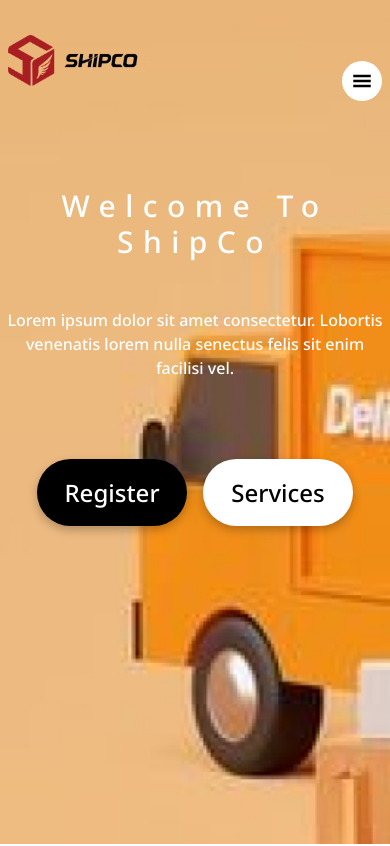
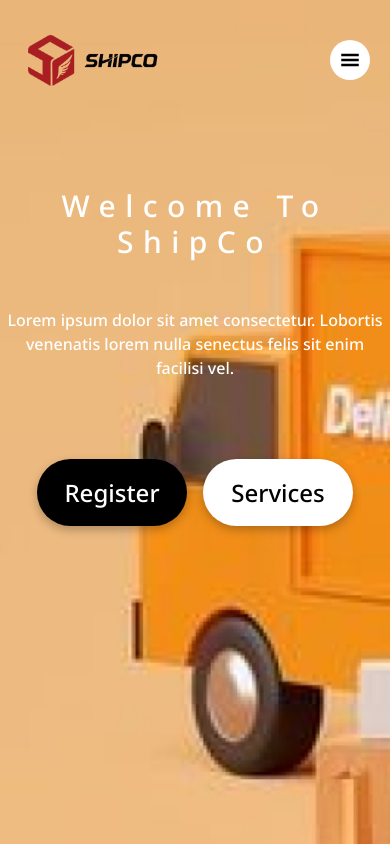
Before and after one commit to Tusho7/shipper-anri-sandro, a React (Vite) app: page / in a window 390 px wide. Shown: the top 846 px of the page. Built offline with nearby package versions, Linux system fonts and the light colour scheme.

Commit message:
style:change position to logo and hamburger menu

```diff
--- a/src/components/Navbar/Navbar.tsx
+++ b/src/components/Navbar/Navbar.tsx
@@ -5,7 +5,7 @@ import NavbarMenu from '../NavbarMenu/NavbarMenu';
 const Navbar = () => {
 
   return (
-    <nav className="bg-transparent flex  items-center justify-between px-2 lg:px-14 pt-[35px] font-semibold">
+    <nav className="bg-transparent flex  items-center justify-between px-7 lg:px-14 pt-[35px] font-semibold">
       <div>
         <img src={ShipperLogo} alt="shipper logo"  className="w-2/3"/>
       </div>
--- a/src/components/NavbarMenu/NavbarItem.tsx
+++ b/src/components/NavbarMenu/NavbarItem.tsx
@@ -1,7 +1,6 @@
-import React from "react";
 import { motion } from "framer-motion";
 
-const NavbarItem: React.FC<any> = ({ isToggled }) => {
+const NavbarItem = () => {
   const items = ["Home", "Products", "Services", "About"];
 
   const navList = {
--- a/src/components/NavbarMenu/NavbarMenu.tsx
+++ b/src/components/NavbarMenu/NavbarMenu.tsx
@@ -29,7 +29,7 @@ const NavbarMenu = () => {
 
   return (
     <div className="lg:hidden">
-      <button className="btn absolute right-2" onClick={() => setToggle(!isToggled)}>
+      <button className="btn absolute right-5 top-10" onClick={() => setToggle(!isToggled)}>
             {isToggled ? <MdOutlineClose size={20}/> : <GiHamburgerMenu size={20}/>}
       </button>
       <AnimatePresence>
@@ -41,7 +41,7 @@ const NavbarMenu = () => {
             exit="hidden"
             variants={navContainer}
           >
-            <NavbarItem isToggled={isToggled} />
+            <NavbarItem  />
           </motion.div>
         )}
       </AnimatePresence>
```
